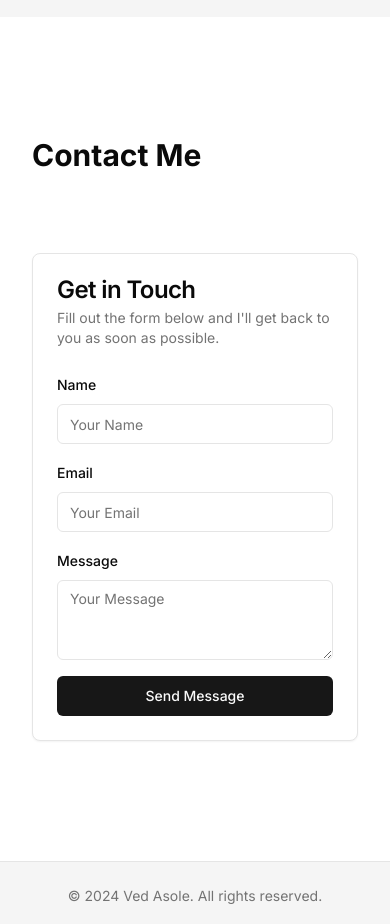
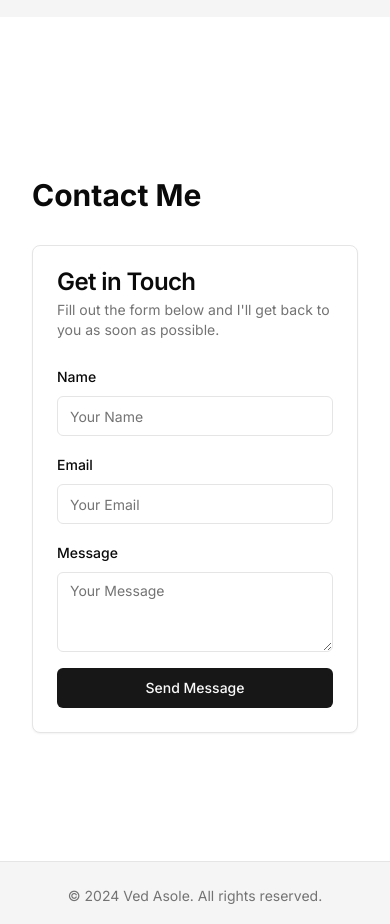
Before and after one commit to ved-asole/nextjs-portfolio, a Next.js app: page / in a window 390 px wide. Shown: the part 6060-6984 px from the top of the page. Built offline with nearby package versions, Linux system fonts and the light colour scheme.

Commit message:
refactor: Update contact section padding on mobile devices

```diff
--- a/components/portfolio/contact.tsx
+++ b/components/portfolio/contact.tsx
@@ -30,8 +30,8 @@ export default function Contact() {
   return (
     <section id="contact" className="flex min-h-screen items-center justify-center bg-background md:px-4 py-16">
       <div className="container">
-        <h2 className="mb-8 text-3xl font-bold md:text-4xl">Contact Me</h2>
-        <Card className="md:mx-auto mt-20 max-w-2xl">
+        <h2 className="mt-8 text-3xl font-bold md:text-4xl">Contact Me</h2>
+        <Card className="md:mx-auto mt-8 md:mt-20 max-w-2xl">
           <CardHeader>
             <CardTitle>Get in Touch</CardTitle>
             <CardDescription>Fill out the form below and I&apos;ll get back to you as soon as possible.</CardDescription>
```
